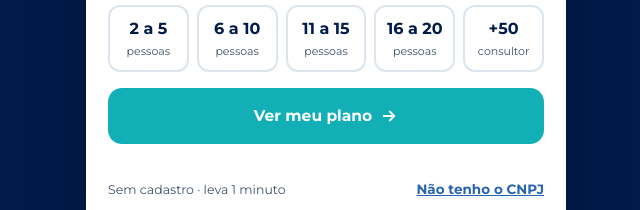
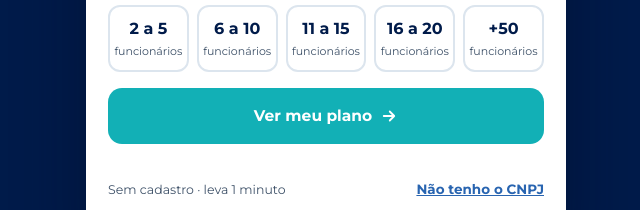
Before and after one commit to immfernanda/appeprotege, a plain HTML site: page autovenda/index.html in a window 1280 px wide. Shown: the part 411-621 px from the top of the page, 640-1280 px from the left. Drawn offline with Linux system fonts and the light colour scheme.

Commit message:
Autovenda: faixas mostram 'funcionários'
Co-Authored-By: Claude Opus 5.5 <noreply@anthropic.com>

```diff
--- a/autovenda/index.html
+++ b/autovenda/index.html
@@ -814,7 +814,7 @@ function render(){
   let h='';
   if(S.step===P.EMP){
     const manual=S.semCnpj||S.emp?.falhou||(S.emp?.razao&&!S.gr);
-    const chip=f=>`<button type="button" class="fx ${S.faixa===f.id?'on':''}" data-k="faixa" data-v="${f.id}"><b>${esc(f.t.replace(' funcionários','').replace('Mais de ','+'))}</b><small>${f.id===GRANDE?'consultor':'pessoas'}</small></button>`;
+    const chip=f=>`<button type="button" class="fx ${S.faixa===f.id?'on':''}" data-k="faixa" data-v="${f.id}"><b>${esc(f.t.replace(' funcionários','').replace('Mais de ','+'))}</b><small>funcionários</small></button>`;
     h=`<div class="q">Descubra o plano certo para a sua empresa</div>
       <p class="sub-q">${S.semCnpj?'Sem problema. Conte o que a sua equipe faz:':'Digite o CNPJ e nós identificamos a atividade e o grau de risco.'}</p>
       ${S.semCnpj?'':`<div class="f big" id="f_cnpj"><label for="cnpj" class="sr">CNPJ da empresa</label><span class="in-ic">${icoBusca}</span><input id="cnpj" inputmode="numeric" placeholder="CNPJ da empresa" value="${esc(S.cnpj)}" autocomplete="off"><span class="msg">Digite os 14 números do CNPJ</span></div>${statusCnpj()}`}
```
